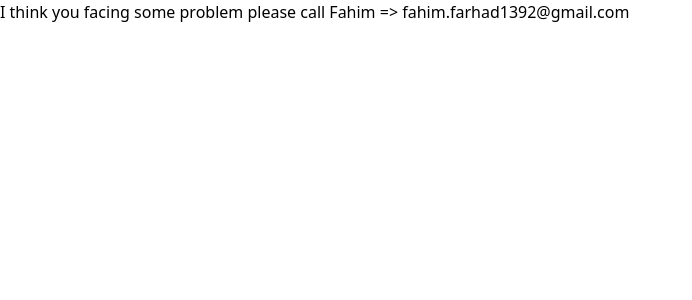
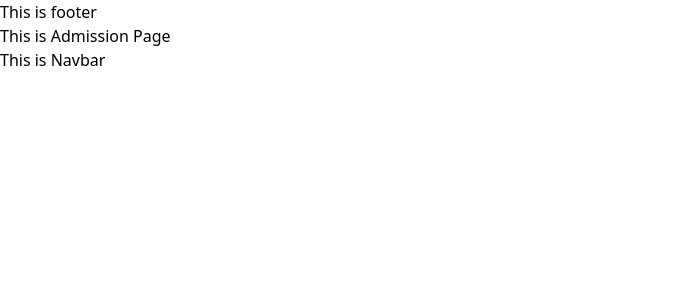
Before and after one commit to fahim-farhad1/sipi-website2, a React (Vite) app: page /admission in a window 1280 px wide. Shown: the top 300 px of the page, without its empty margins (0-692 px from the left). Built offline with nearby package versions, Linux system fonts and the light colour scheme.

Commit message:
admission page added

```diff
--- /dev/null
+++ b/src/Pages/Admission/Admission.jsx
@@ -0,0 +1,10 @@
+
+const Admission = () => {
+  return (
+    <div>
+      <p>This is Admission Page</p>
+    </div>
+  )
+}
+
+export default Admission
--- a/src/Router/Routes.jsx
+++ b/src/Router/Routes.jsx
@@ -7,6 +7,7 @@ import External from "../Pages/External/External";
 import Administration from "../Pages/Administration/Administration";
 import AboutUs from "../Pages/AboutUs/AboutUs";
 import ContactUs from "../Pages/ContactUs/ContactUs";
+import Admission from "../Pages/Admission/Admission";
 
 const router = createBrowserRouter([
   {
@@ -48,6 +49,10 @@ const router = createBrowserRouter([
         path: "/contact",
         element: <ContactUs />,
       },
+      {
+        path: '/admission',
+        element: <Admission />
+      }
     ],
   },
 ]);
```
